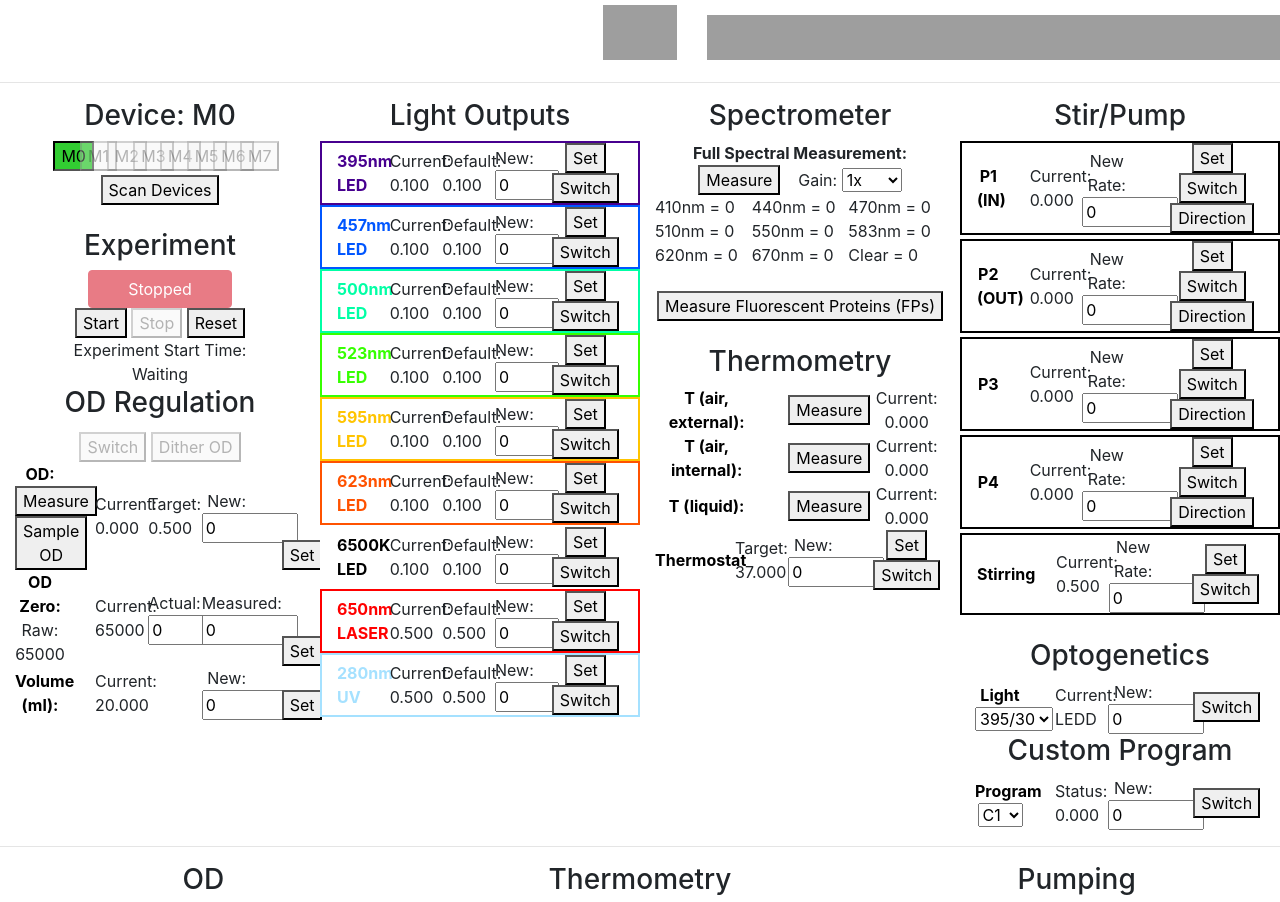
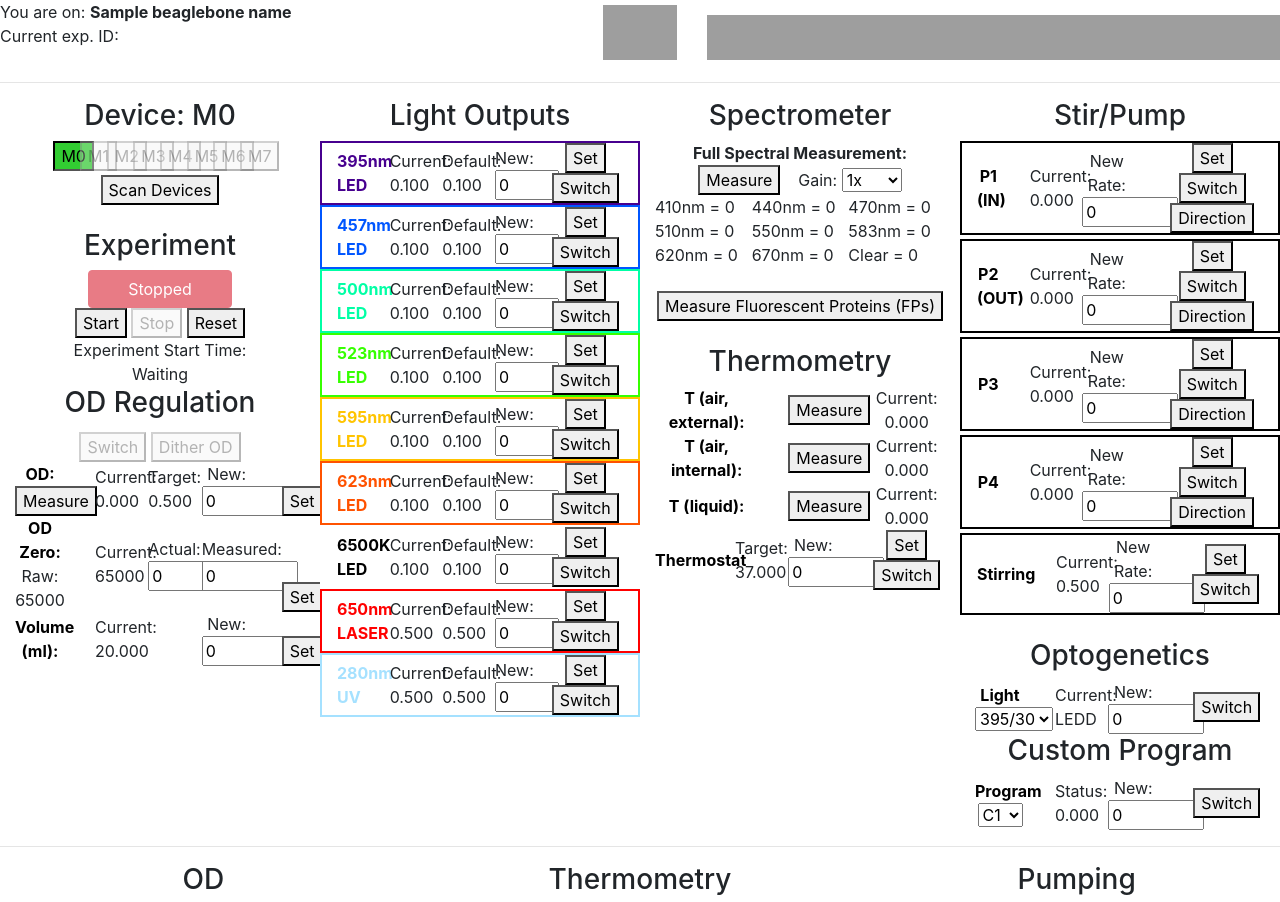
Before and after one commit to HarrisonSteel/ChiBio, a Flask app: template templates/index.html in a window 1280 px wide. Shown: the top 902 px of the page. Run offline with Flask 2, Linux system fonts and the light colour scheme; the template is opened without the code that fills it: most values are stand-ins (such as "Sample title", 1, 10 or a date in 2020); data that the repository does not hold is empty; parts of the project's set-up code (start-up, migrations or seed data) failed here and were passed over; some libraries are stand-ins or nearby versions; grey boxes are pictures that could not be loaded.

Commit message:
- adding data dir to config file - adding chibio control computer name to the html title - adding unique experiment ID to the filename and the show it to the UI - moving the OD sampling button below the terminal on the UI - adding an automatic OD sampling code for device characterization

```diff
--- a/app.py
+++ b/app.py
@@ -72,7 +72,7 @@
    'UV' : {'WL' : 'UV', 'default': 0.5, 'target' : 0.0, 'max': 1.0, 'min' : 0.0,'ON' : 0},
    'Heat' : {'default': 0.0, 'target' : 0.0, 'max': 1.0, 'min' : 0.0,'ON' : 0,'record' : []},
    'Thermostat' : {'default': 37.0, 'target' : 0.0, 'max': 50.0, 'min' : 0.0,'ON' : 0,'record' : [],'cycleTime' : 30.0, 'Integral' : 0.0,'last' : -1},
-   'Experiment' : {'indicator' : 'USR0', 'startTime' : 'Waiting', 'startTimeRaw' : 0, 'ON' : 0,'cycles' : 0, 'cycleTime' : 180.0,'threadCount' : 0},
+   'Experiment' : {'indicator' : 'USR0', 'ExperimentID': '', 'startTime' : 'Waiting', 'startTimeRaw' : 0, 'ON' : 0,'cycles' : 0, 'cycleTime' : 180.0,'threadCount' : 0},
    'Terminal' : {'text' : ''},
    'AS7341' : {
         'spectrum' : {'nm410' : 0, 'nm440' : 0, 'nm470' : 0, 'nm510' : 0, 'nm550' : 0, 'nm583' : 0, 'nm620' : 0, 'nm670' : 0,'CLEAR' : 0, 'NIR' : 0,'DARK' : 0,'ExtGPIO' : 0, 'ExtINT' : 0, 'FLICKER' : 0},
@@ -436,6 +436,8 @@
     check_config_value(config_key='TWO_PUMPS_PER_DEVICE', default_value=False)
     check_config_value(config_key='NUMBER_OF_OD_MEASUREMENTS', default_value=4)
     check_config_value(config_key='DEVICE_COMM_FAILURE_THRESHOLD', default_value=10)
+    check_config_value(config_key='DATA_DIR', default_value='data')
+    check_config_value(config_key='BEAGLEBONE_NAME', default_value='beaglebone')
 
 
     for M in ['M0','M1','M2','M3','M4','M5','M6','M7']:
@@ -489,6 +491,8 @@
     global sysItems
 
     outputdata=sysData[sysItems['UIDevice']]
+    # sending the current beaglebone's name to UI
+    outputdata['beaglebone_name'] = application.config['BEAGLEBONE_NAME']
     for M in ['M0','M1','M2','M3','M4','M5','M6','M7']:
             if sysData[M]['present']==1:
                 outputdata['presentDevices'][M]=1
@@ -1677,27 +1681,48 @@
 
 @application.route("/SampleOD/<M>/<value>",methods=['POST'])
 def SampleOD(M, value):
+    """This function is called by ODSample button and gets its value from the SpectrophotometerOD field.
+
+    The input data is processed and a filename is created based on the input data (value), then a Thread is forked
+    to collect N number of OD readings defined by number_of_measurements.
+    """
     global sysData
     global sysItems
     M = str(M)
     OD0Actual = float(value)
     if M == "0":
         M = sysItems['UIDevice']
-    if OD0Actual != 0:
-        od_value = str(OD0Actual)
-        od_value = od_value.replace('.','_')
-    else:
-        od_value = ''
-    print('Current actual OD: %s'%od_value)
+
+    od_value = str(OD0Actual)
+    od_value = od_value.replace('.', '_')
+    print('Current actual OD: %s' % od_value)
     filename = 'OD_Sampels_%s_%s_%s.csv' % (M, od_value, sysData[M]['DeviceID'])
-    for idx in range(20):
-        out=GetTransmission(M, 'LASER650', ['CLEAR'], 1, 255)
-        print('%d: %f'%(idx, out[0]))
+    number_of_measurements = 200
+    application.logger.info('collecting %d OD measurements to characterize %s (%s)' %
+                            (number_of_measurements, M, sysData[M]['DeviceID']))
+    th = Thread(target=collect_od_samples, args=(filename, number_of_measurements, M))
+    th.setDaemon(True)
+    th.start()
+    return '', 204
+
+
+def collect_od_samples(filename, number_of_measurements, M):
+    """This function collects number_of_measurements OD readings through the LASER650 instrument and writes them into a
+    file named by filename.
+
+     Args:
+        filename (str): the name of the file where the measurements get written
+        number_of_measurements (int): the number of measurements that are collected
+        M (str): relative name of the chibio collecting the OD measurements
+    Returns:
+        None
+    """
+    for idx in range(number_of_measurements):
+        out = GetTransmission(M, 'LASER650', ['CLEAR'], 1, 255)
+        print('%s %d: %f' % (M, idx, out[0]))
         with open(filename, 'a') as f:
             f.write("%s\n" % float(out[0]))
         time.sleep(0.25)
-    return '', 204
-
 
 
 @application.route("/MeasureOD/<M>",methods=['POST'])
@@ -1933,8 +1958,8 @@
     if len(row) != len(fieldnames):
         raise ValueError('CSV_WRITER: mismatch between column num and header num')
 
-    filename = sysData[M]['Experiment']['startTime'] + '_' + M + '_data' + '.csv'
-    filename=filename.replace(":","_")
+    filename = '%s/%s_data.csv' \
+               % (application.config['DATA_DIR'], sysData[M]['Experiment']['experimentID'])
 
     lock.acquire() #We are avoiding writing to a file at the same time as we do digital communications, since it might potentially cause the computer to lag and consequently data transfer to fail.
     if os.path.isfile(filename) is False:
@@ -2179,12 +2204,19 @@
     if (value and (sysData[M]['Experiment']['ON']==0)):
 
         sysData[M]['Experiment']['ON']=1
-        addTerminal(M,'Experiment on %s Started' % M)
+        addTerminal(M, 'Experiment on %s (%s) Started' % (M, sysData[M]['DeviceID']))
 
         if (sysData[M]['Experiment']['cycles']==0):
             now=datetime.now()
             timeString=now.strftime("%Y-%m-%d %H:%M:%S")
             sysData[M]['Experiment']['startTime']=timeString
+            sysData[M]['Experiment']['experimentID'] = '%s_%s_%s_%s' % \
+                                                       (application.config['BEAGLEBONE_NAME'],
+                                                        sysData[M]['Experiment']['startTime'].replace(":","_"),
+                                                        M,
+                                                        sysData[M]['DeviceID'])
+            application.logger.info('Experiment ID: %s has been assign to %s (%s)' %
+                                    (sysData[M]['Experiment']['experimentID'], M, sysData[M]['DeviceID']))
             sysData[M]['Experiment']['startTimeRaw']=now
 
         sysData[M]['Pump1']['direction']=1.0 #Sets pumps to go forward.
@@ -2326,8 +2358,7 @@
         TempStartTime=sysData[M]['Experiment']['startTimeRaw']
         sysData[M]['Experiment']['startTimeRaw']=0 #We had to set this to zero during the write operation since the system does not like writing data in such a format.
 
-        filename = '%s_%s_%s.txt' % (sysData[M]['Experiment']['startTime'], M, sysData[M]['DeviceID'])
-        filename=filename.replace(":","_")
+        filename = '%s/%s.txt' % (application.config['DATA_DIR'], sysData[M]['Experiment']['experimentID'])
         with open(filename,'w') as f:
             simplejson.dump(sysData[M], f)
         sysData[M]['Experiment']['startTimeRaw']=TempStartTime
--- a/config/chibio_default.cfg
+++ b/config/chibio_default.cfg
@@ -3,3 +3,5 @@
 DEVICE_COMM_FAILURE_THRESHOLD = 10
 CONTINUOUS_STIRRING = False
 LOG_LEVEL = "WARNING"
+DATA_DIR = 'data'
+BEAGLEBONE_NAME = 'beaglebone'
--- a/static/HTMLScripts.js
+++ b/static/HTMLScripts.js
@@ -68,6 +68,7 @@
 
 
         document.getElementById("StartTime").innerHTML = data.Experiment.startTime;
+        document.getElementById("ExperimentID").innerHTML = data.Experiment.ExperimentID;
 
 
 
--- a/templates/index.html
+++ b/templates/index.html
@@ -5,7 +5,7 @@
     <meta name="viewport" content="width=device-width, initial-scale=1, shrink-to-fit=no">
 
 
-        <title>Chi.Bio</title>
+        <title>{{ beaglebone_name }} - Chi.Bio</title>
 
 
 
@@ -40,7 +40,8 @@
 	<div id="titlesection"> <!-- We put this whole section inside a div so that if we have no internet connection (and the image fails to load) the TitleFailure function replaces the title. -->
 	<div class="row">
     <div class="col">
-
+      You are on: <b>{{ beaglebone_name }}</b><br>
+      Current exp. ID: <div style="display: inline" id="ExperimentID">0</div>
     </div>
     <div class="col-md-auto">
       <a href="https://chi.bio" target="_blank"><img  src="http://chi.bio/CBL.png" height="60px" style="padding-top: 5px;" onerror="TitleFailure()"></a>
@@ -135,8 +136,6 @@
             <div class="col-3 align-self-center">
              <b><font color="000000"> OD: </font></b> <br>
              <button id="ODMeasure">Measure</button>
-                <button id="ODSample">Sample OD</button>
-
           </div>
           <div class="col-2 align-self-center">
               Current: <br>
@@ -1388,6 +1387,10 @@
 
 
 </div>
+
+    SpectrophotometerOD: <input id="SpectrophotometerOD" type="number" size="8" value=0 style="width: 6em"/>
+    <button id="ODSample">Sample OD</button>
+
 <button id="CharacteriseDevice">Characterise</button>
 
 <select id="CHProgram">
@@ -1914,7 +1917,7 @@
 <script>
     $(function() {
         $('#ODSample').click(function(){
-            var value = $('#OD0Actual').val();
+            var value = $('#SpectrophotometerOD').val();
             var targetURL = '/SampleOD/0/' + value;
             $.ajax({
                 type:'POST',
```
